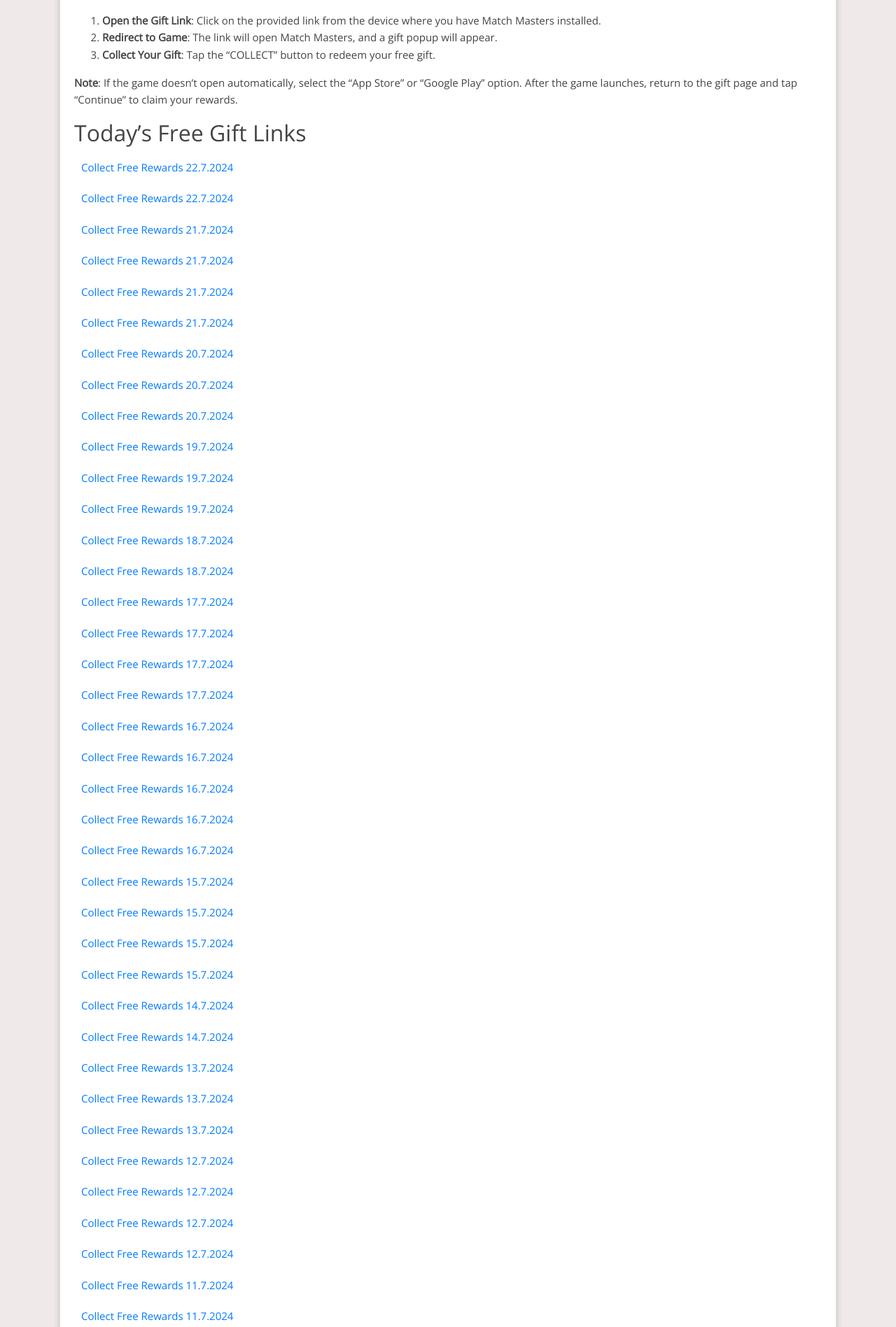
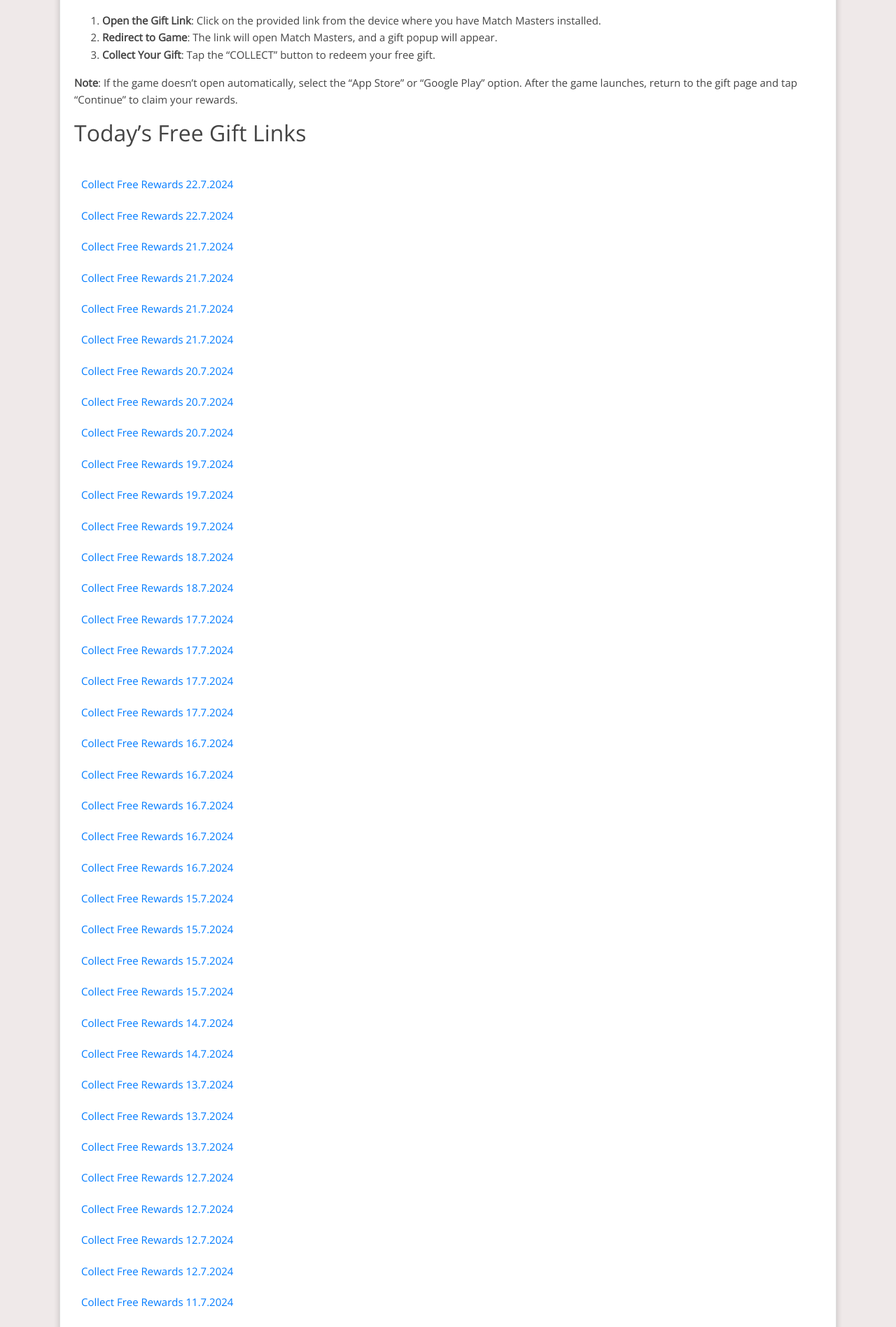
Before and after one commit to Prollad99/bs-net, a Jekyll site: the page built from _posts/2024-06-30-match-masters.md, in a window 1280 px wide. Shown: the part 363-2260 px from the top of the page at 70% size. Built offline with Jekyll 4.4.1, drawn with Linux system fonts in a browser that asks for light colours; nearby versions of some CDN libraries; comment, search, counter and statistics services are not loaded.

Commit message:
Update match-masters.html

```diff
--- a/_includes/match-masters.html
+++ b/_includes/match-masters.html
@@ -1,4 +1,4 @@
-<html><body><div class="reward"><ul>
+<html><body><div class="reward"><br><ul>
 <li><a href="https://go.matchmasters.io/l/p/Zzoa-wO5qu8">collect free rewards 22.7.2024</a></li>
 <li><a href="https://go.matchmasters.io/l/p/CcFyPY5pmZM">collect free rewards 22.7.2024</a></li>
 <li><a href="https://go.matchmasters.io/l/p/ByODggHEwsM">collect free rewards 21.7.2024</a></li>
```
